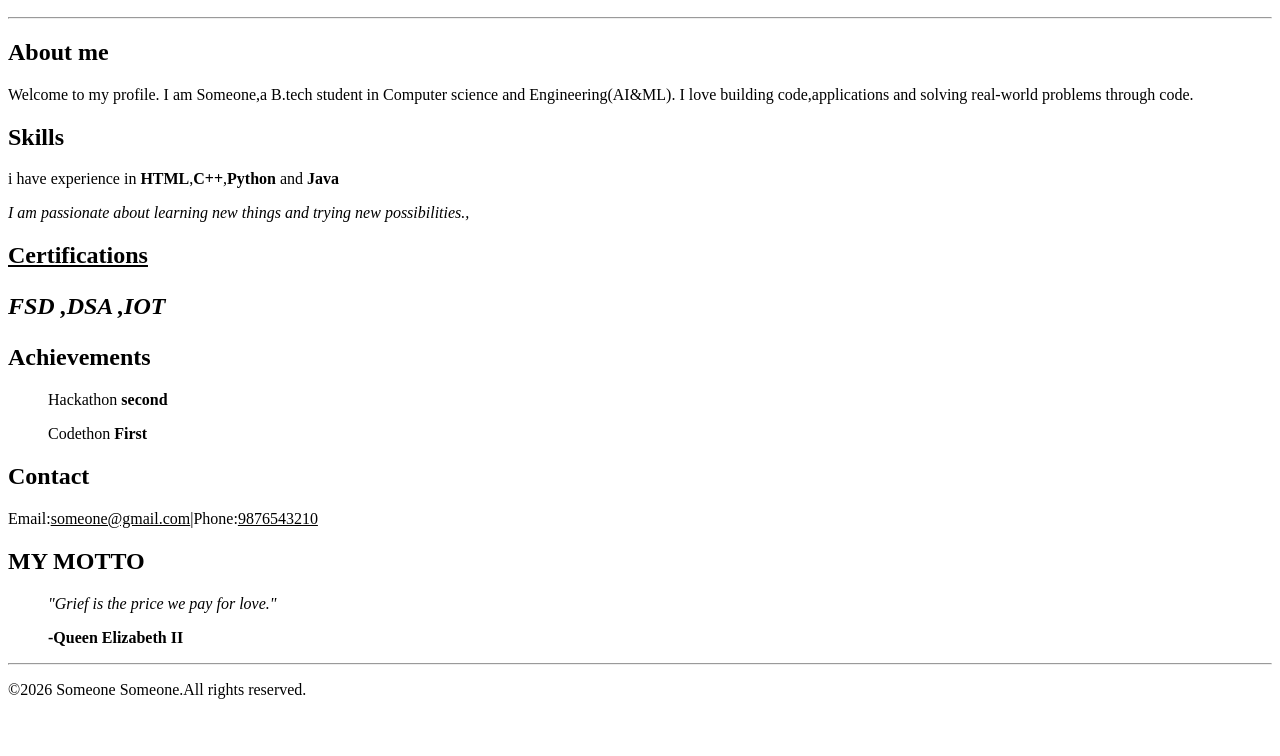
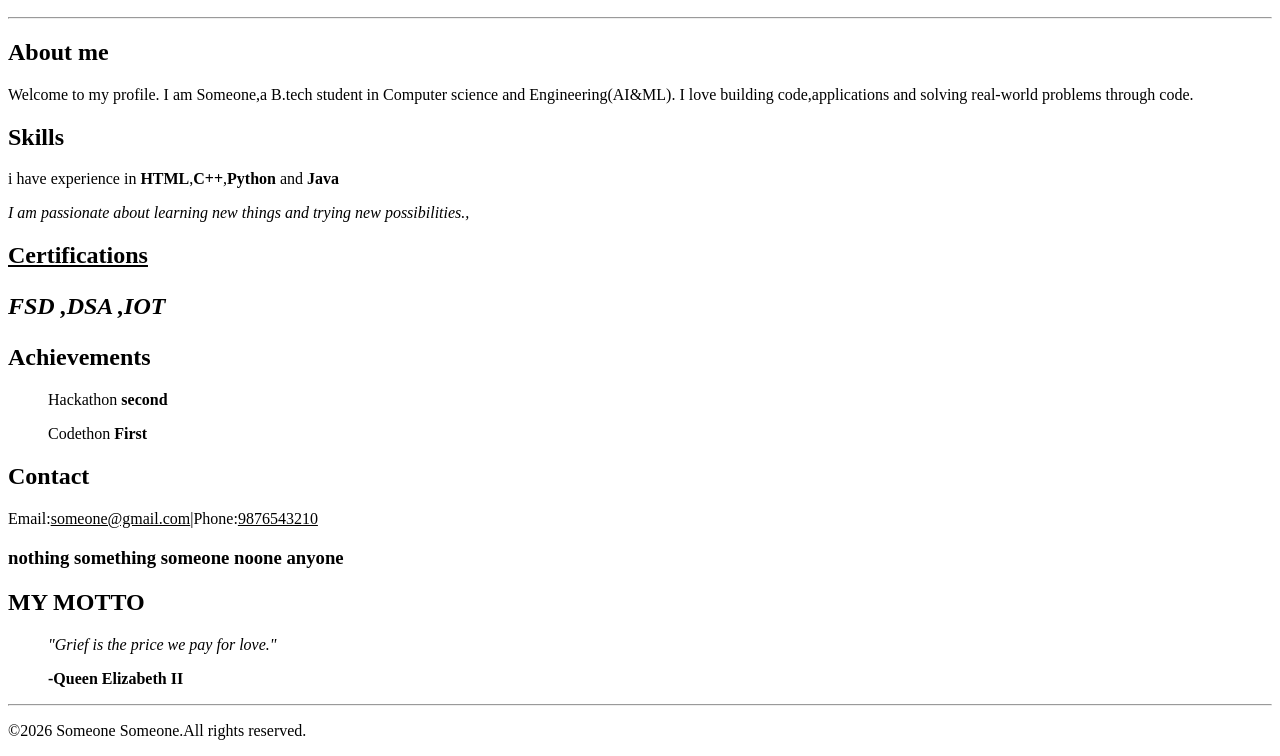
Before and after one commit to Jagadee007/J, a plain HTML site: page index.html in a window 1280 px wide. Shown: the part 110-866 px from the top of the page. Before the commit the page ends 825 px from the top, so only its background shows below. Drawn offline with Linux system fonts and the light colour scheme.

Commit message:
Update index.html

```diff
--- a/index.html
+++ b/index.html
@@ -35,6 +35,7 @@
         <p>
             Email:<u>someone@gmail.com</u>|Phone:<u>9876543210</u>
         </p>
+        <h3>nothing something someone noone anyone</h3>
         <h2>MY MOTTO</h2>
         <blockquote>
             <p><i>"Grief is the price we pay for love."</i></p>
@@ -44,5 +45,6 @@
         <p>
             &copy;2026 Someone Someone.All rights reserved.
         </p>
+
     </body>
 </html>
```
